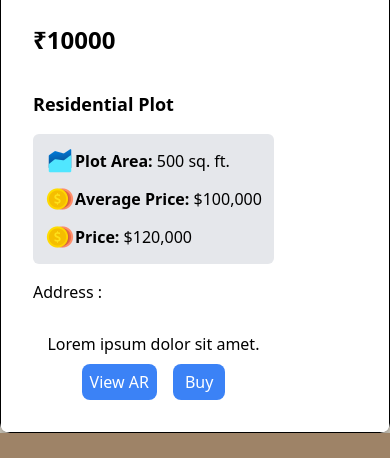
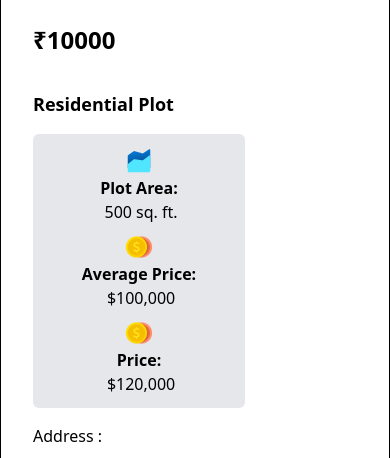
Before and after one commit to Astitva0809/technovteHackathon2k24, a React (Vite) app in the folder client/: page / in a window 390 px wide. Shown: the part 4160-4618 px from the top of the page. Built offline with nearby package versions, Linux system fonts and the light colour scheme.

Commit message:
text responsive

```diff
--- a/client/src/Tenant/Tenantcard.jsx
+++ b/client/src/Tenant/Tenantcard.jsx
@@ -25,22 +25,24 @@ function Tenantcard() {
         <h2 className="text-lg font-semibold">
           Residential Plot
         </h2>
-        <div className="bg-gray-200 p-3 rounded-md mt-4 w-full">
+        <div className="bg-gray-200 p-3 rounded-md mt-4 max-w-screen-xl mx-auto">
   <div className="flex flex-col space-y-2 md:flex-row md:space-y-0 md:space-x-4">
-    <div className="flex items-center">
+    <div className="flex flex-col items-center md:w-1/3 w-full">
       <img src={logo1} alt="" />
       <strong className="md:ml-2">Plot Area:</strong>&nbsp;500 sq. ft.
     </div>
-    <div className="flex items-center">
+    <div className="flex flex-col items-center md:w-1/3 w-full mt-4 md:mt-0">
       <img src={logo} alt="" />
       <strong className="md:ml-2">Average Price:</strong>&nbsp;$100,000
     </div>
-    <div className="flex items-center">
+    <div className="flex flex-col items-center md:w-1/3 w-full mt-4 md:mt-0">
       <img src={logo} alt="" />
       <strong className="md:ml-2">Price:</strong>&nbsp;$120,000
     </div>
   </div>
 </div>
+
+
 
         <div className="mt-4">
           <p>Address :</p>
```
